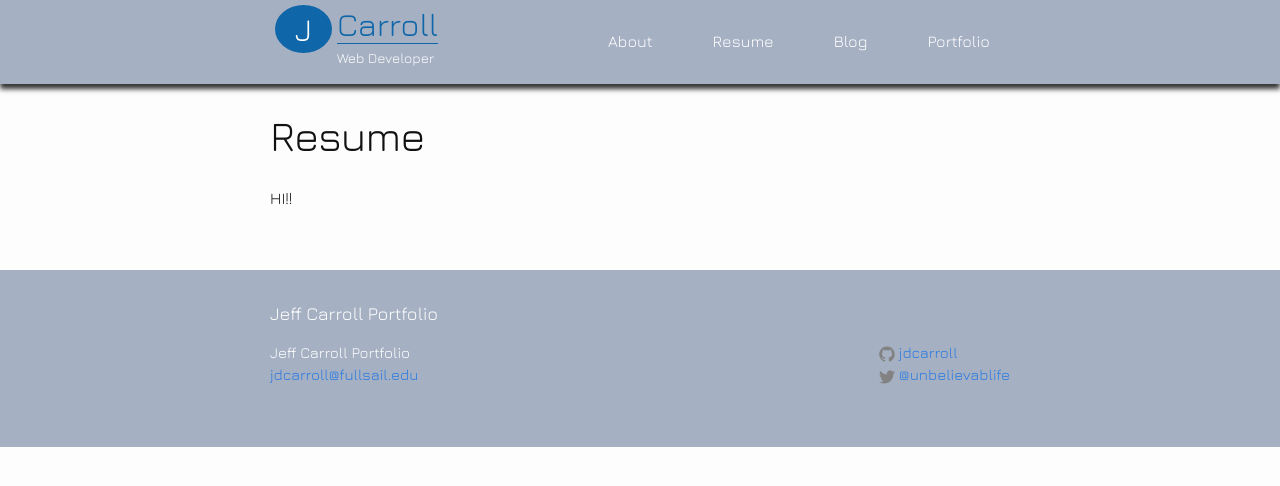
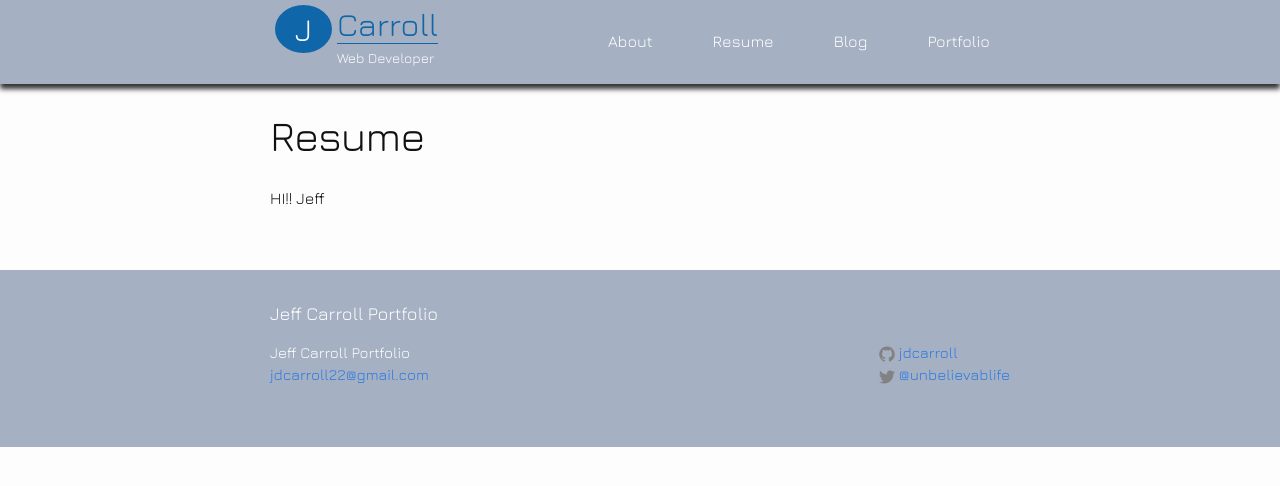
Before and after one commit to jdcarroll/jdcarroll.github.io, a Jekyll site: the page built from 02_resume.html, in a window 1280 px wide. Shown: the top 486 px of the page. Built offline with Jekyll 4.4.1, drawn with Linux system fonts in a browser that asks for light colours.

Commit message:
update contact info

```diff
--- a/02_resume.html
+++ b/02_resume.html
@@ -4,4 +4,4 @@ title: Resume
 permalink: /resume/
 ---
 
-HI!!
+HI!! Jeff
--- a/_config.yml
+++ b/_config.yml
@@ -1,6 +1,6 @@
 # Site settings
 title: Jeff Carroll Portfolio
-email: jdcarroll@fullsail.edu
+email: jdcarroll22@gmail.com
 description: > # this means to ignore newlines until "baseurl:"
 baseurl: "" # the subpath of your site, e.g. /blog/
 url: "http://jdcarroll.github.io" # the base hostname & protocol for your site
```
